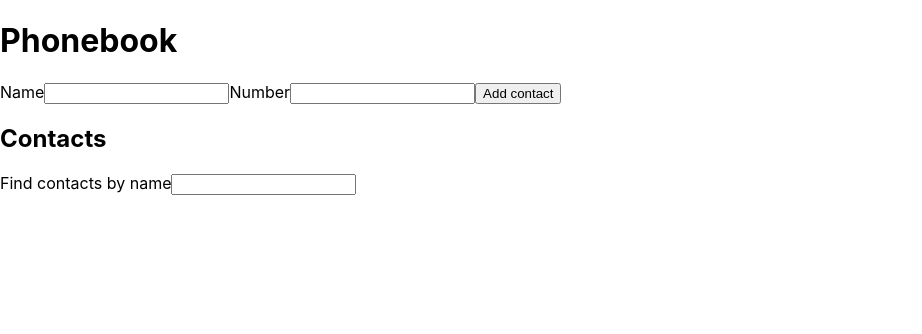
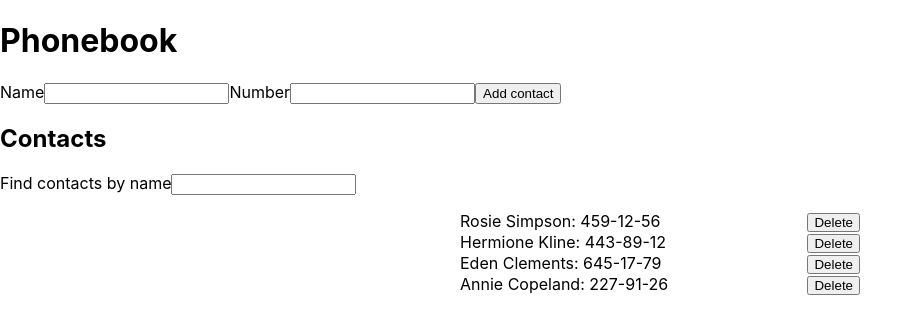
Before and after one commit to zhitnyak/goit-react-hw-02-phonebook, a React (Create React App) app: page / in a window 1280 px wide. Shown: the top 334 px of the page, without its empty margins (0-922 px from the left). Built offline with nearby package versions, Linux system fonts and the light colour scheme.

Commit message:
add fn del button

```diff
--- a/src/App.js
+++ b/src/App.js
@@ -1,30 +1,57 @@
 import React, { Component } from "react";
 import "./App.css";
 import { nanoid } from "nanoid";
-import Form from "./components/Forma";
+import Form from "./components/Forma/Forma";
+import Filter from "./components/Filter/Filter";
+import ContactList from "./components/ContactList/ContactList";
 // import Vidget from "./Vidget";
 // import TodoList from "./TodoList/TodoList";
 // import initialTodos from "./TodoList/todos.json";
 
 class App extends Component {
   state = {
-    contacts: [],
+    contacts: [
+      { id: "id-1", name: "Rosie Simpson", number: "459-12-56" },
+      { id: "id-2", name: "Hermione Kline", number: "443-89-12" },
+      { id: "id-3", name: "Eden Clements", number: "645-17-79" },
+      { id: "id-4", name: "Annie Copeland", number: "227-91-26" },
+    ],
     filter: "",
   };
 
   formSubmitHandler = (data) => {
     console.log(data);
   };
+
+  changeFilter = (e) => {
+    this.setState({ filter: e.currentTarget.value });
+  };
+
+  getVisibleContacts = () => {
+    const { filter, contacts } = this.state;
+    const normalizedFilter = filter.toLowerCase();
+    return contacts.filter((contact) =>
+      contact.name.toLowerCase(normalizedFilter)
+    );
+  };
+
+  deleteContact = (contactId) => {
+    this.setState((prevState) => ({
+      contacts: prevState.contacts.filter(
+        (contact) => contact.id !== contactId
+      ),
+    }));
+  };
   render() {
+    const { filter } = this.state;
+    const visibleContacts = this.getVisibleContacts();
     return (
       <>
         <h1>Phonebook</h1>
         <Form onSubmit={this.formSubmitHandler}> </Form>
         <h2>Contacts</h2>
-        <label>
-          Find contacts by name
-          <input type="text"></input>
-        </label>
+        <Filter value={filter} onChange={this.changeFilter} />
+        <ContactList contacts={visibleContacts} onChange={this.deleteContact} />
       </>
     );
   }
--- /dev/null
+++ b/src/components/ContactList/ContactList.js
@@ -0,0 +1,28 @@
+import React from "react";
+import PropTypes from "prop-types";
+import css from "./ContactList.module.css";
+
+const ContactList = ({ contacts, onChange }) => {
+  return (
+    <ul className={css.list}>
+      {contacts.map(({ id, name, number }) => (
+        <li className={css.item} key={id}>
+          {`${name}: ${number}`}
+          <button
+            className={css.btn}
+            type="button"
+            onClick={() => onChange(id)}
+          >
+            Delete
+          </button>
+        </li>
+      ))}
+    </ul>
+  );
+};
+
+ContactList.propTypes = {
+  contacts: PropTypes.object,
+  onChange: PropTypes.func,
+};
+export default ContactList;
--- /dev/null
+++ b/src/components/ContactList/ContactList.module.css
@@ -0,0 +1,21 @@
+.list {
+  display: flex;
+  flex-direction: column;
+  align-items: center;
+}
+.item {
+  width: 400px;
+  display: flex;
+  justify-content: space-between;
+  align-items: baseline;
+}
+.btn {
+  margin-left: 10px;
+  padding: 0 5px;
+}
+.btn:focus {
+  background-color: rgb(104, 103, 173);
+}
+.btn:hover {
+  font-weight: 700;
+}
--- /dev/null
+++ b/src/components/Filter/Filter.js
@@ -0,0 +1,13 @@
+import PropTypes from "prop-types";
+
+const Filter = ({ value, onChange }) => (
+  <label>
+    Find contacts by name
+    <input type="text" value={value} onChange={onChange}></input>
+  </label>
+);
+Filter.propTypes = {
+  value: PropTypes.string.isRequired,
+  onChange: PropTypes.func.isRequired,
+};
+export default Filter;
```
Also changed, not shown: src/components/Filter/Filter.module.css (added), src/components/Forma/Forma.js (renamed from src/components/Forma.js), src/components/Forma/Forma.module.css (added).
